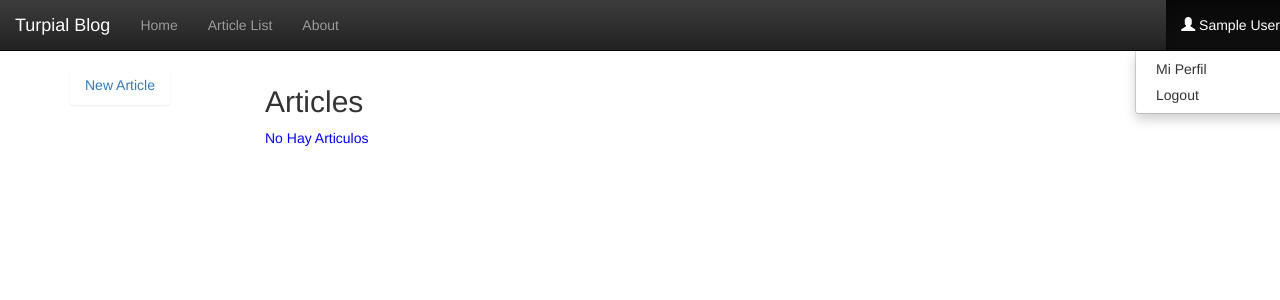
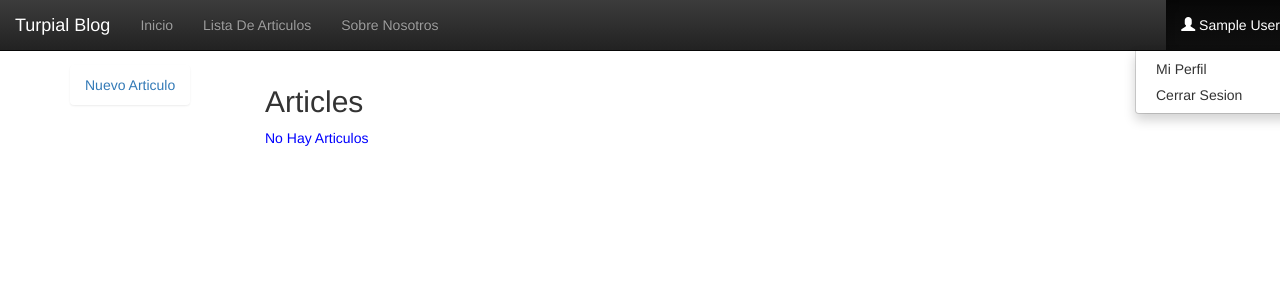
Before and after one commit to franciscosucre/tutorial_blog_turpial, a Django app: page /writer/article/ in a window 1280 px wide, after a click that opens the changed part. Shown: the top 300 px of the page. Run offline with Django 3.2, Linux system fonts and the light colour scheme; the visitor is signed in with stand-in values (Sample User, id 1); data that the repository does not hold is empty; parts of the project's set-up code (start-up, migrations or seed data) failed here and were passed over; some libraries are stand-ins or nearby versions.

Commit message:
(FJSG) Traduccion De Textos

```diff
--- a/blog/static/css/blog.css
+++ b/blog/static/css/blog.css
@@ -1,5 +1,10 @@
 body {
     padding-top:65px;
+}
+
+#id_content {
+    width: 300px;
+    height: 200px;
 }
 
 @media (min-width: 979px) {
--- a/blog/templates/article/article_confirm_delete.html
+++ b/blog/templates/article/article_confirm_delete.html
@@ -15,13 +15,13 @@
 			{% csrf_token %}
 			<div style="color: #0000FF">
 				<form method="post" action="{% url 'article_delete' object.id %}">
-					{% csrf_token %} Are you sure you want to delete "{{ object }}" ? }
-					<input class="btn btn-default" type="submit" value="Submit" />
+					{% csrf_token %} ¿Seguro que quiere borrar el articulo "{{ object.name }}" ? }
 				</form>
 			</div>
 			<div class="modal-footer">
 				<input type="button" class="btn btn-default" data-dismiss="modal"
-					value="Close" />
+					value="Cancelar" />
+				<input class="btn btn-primary" type="submit" value="Comfirmar" />
 			</div>
 		</div>
 
--- a/blog/templates/article/article_detail.html
+++ b/blog/templates/article/article_detail.html
@@ -30,7 +30,7 @@
                     <p>{{ article.creationDate }}</p>
                 </div>
 				<input type="button" class="btn btn-default" data-dismiss="modal"
-					value="Close" />
+					value="Cerrar" />
 			</div>
 		</div>
 		<!-- /.modal-content -->
--- a/blog/templates/article/article_list.html
+++ b/blog/templates/article/article_list.html
@@ -103,8 +103,8 @@ function modal_link(url_data){
 {% block sidebar%}
     <li>
         <a data-toggle="modal" data-target="#modal"
-        title="edit item" data-tooltip href="#" onclick="modal_link('{% url 'article_new' %}')">
-            New Article
+        title="create item" data-tooltip href="#" onclick="modal_link('{% url 'article_new' %}')">
+            Nuevo Articulo
         </a>
     </li>
 {% endblock %}
--- a/blog/templates/base.html
+++ b/blog/templates/base.html
@@ -21,22 +21,22 @@
 			{% if request.user.is_authenticated %}
 			<li class="nav-item">
 			    <a class="nav-link" href="/home">
-			        Home
+			        Inicio
 					<span class="sr-only">(current)</span>
 			    </a>
 			</li>
 			<li class="nav-item">
 			    <a class="nav-link" href="{% url 'article_list' %}?page={{ page_obj.first }}">
-			        Article List
+			        Lista De Articulos
 			        <span class="sr-only">(current)</span>
 		        </a>
 	        </li>
 			{% else %}
-			<li class="nav-item"><a class="nav-link" href="/login">Login
+			<li class="nav-item"><a class="nav-link" href="/login">Inicio De Sesion
 					<span class="sr-only">(current)</span>
 			</a></li>
 			{% endif %}
-			<li class="nav-item"><a class="nav-link" href="/about">About
+			<li class="nav-item"><a class="nav-link" href="/about">Sobre Nosotros
 					<span class="sr-only">(current)</span>
 			</a></li>
 		</ul>
@@ -47,7 +47,7 @@
                     {{ request.user.first_name }} {{ request.user.last_name }}</a>
                 <ul class="dropdown-menu">
 				<li><a href="{% url 'WriterProfile' request.user.id %}">Mi Perfil</a></li>
-				<li><a href="/logout/">Logout</a></li>
+				<li><a href="/logout/">Cerrar Sesion</a></li>
         </ul>
             </li>
 			{% else %}
--- a/blog/templates/writer/writer_detail.html
+++ b/blog/templates/writer/writer_detail.html
@@ -22,7 +22,7 @@
         {% if object.id == request.user.id %}
         <a
         title="edit item" data-tooltip href="{% url 'EditWriterProfile' object.id %}">
-            Edit Profile
+            Editar Perfil
         </a>
         {% endif %}
     </li>
```
Also changed, not shown: blog/templates/article/article_form.html (+4 -4 lines).
